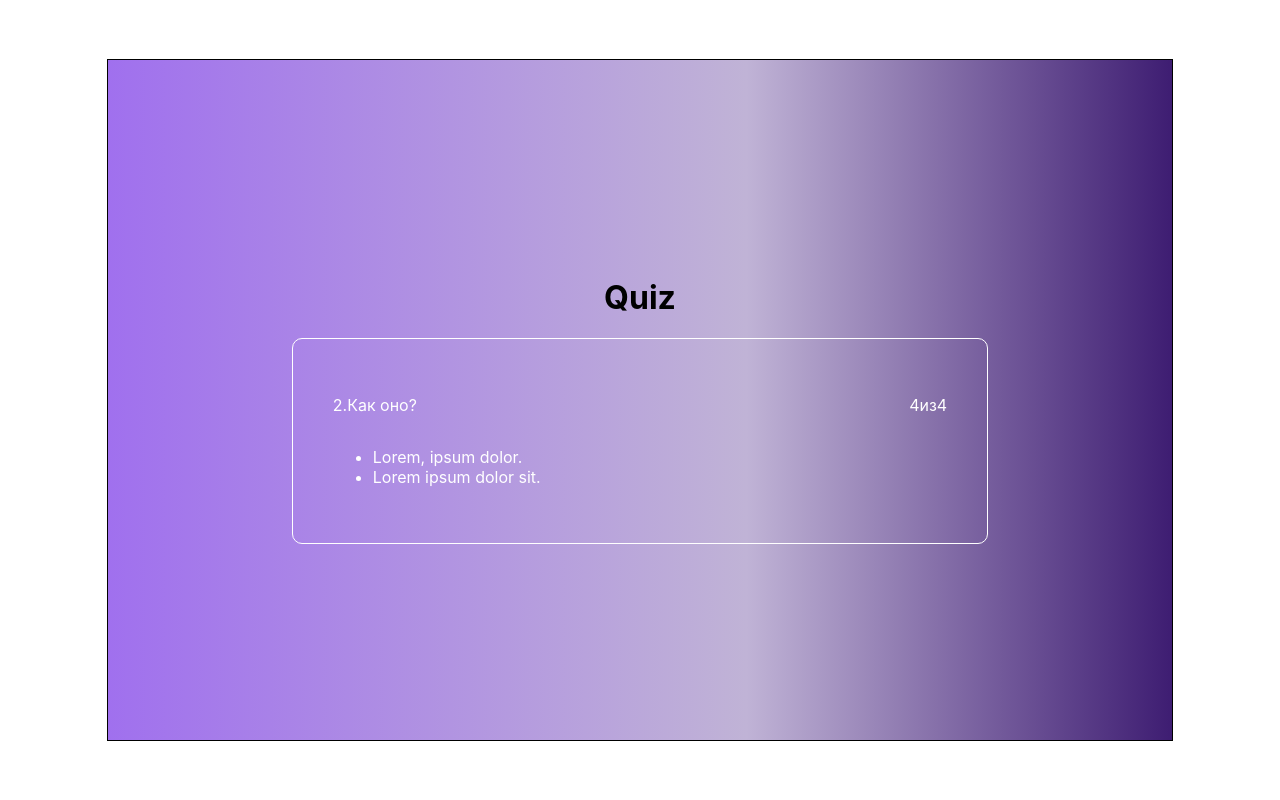
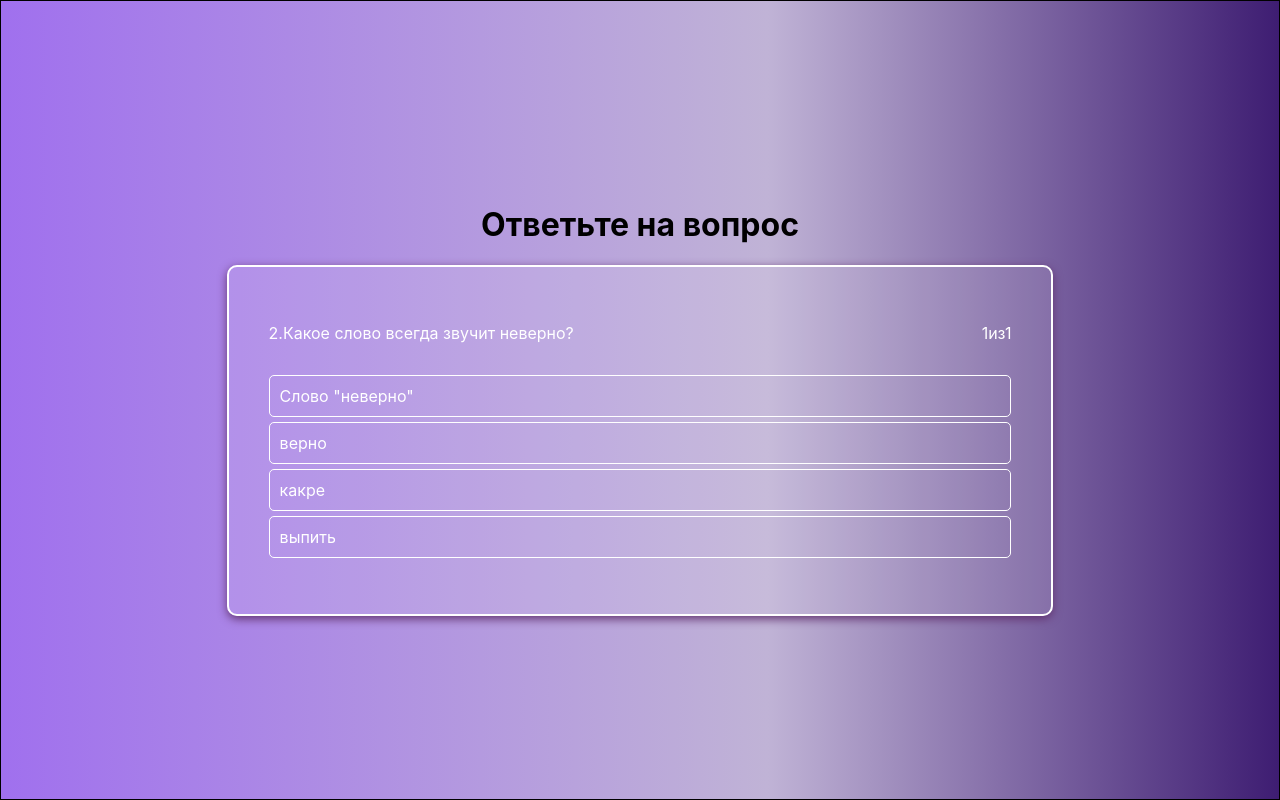
Before and after one commit to zotiken/react-vladilen-course, a React (Create React App) app: page / in a window 1280 px wide. Built offline with nearby package versions, Linux system fonts and the light colour scheme.

Commit message:
48 add component AnswList and children

```diff
--- a/src/components/ActiveQuiz.js
+++ b/src/components/ActiveQuiz.js
@@ -1,23 +1,22 @@
-import React from 'react';
-import classes from './ActiveQuiz.module.scss'
-export default function ActiveQuiz(props) {
+import React from "react";
+import classes from "./ActiveQuiz.module.scss";
+import AnswersList from "../components/AnswersList";
+export default function ActiveQuiz({ question, answers, current = 1,
+    total}) {
   return (
     <div className={classes.question}>
       <div className={classes.question_wrapper}>
         <p>
           <span>2.</span>
-          Как оно?
+          {question.text}
         </p>
         <p>
-          <span>4</span>
+          <span>{current}</span>
           из
-          <span>4</span>
+          <span>{total}</span>
         </p>
       </div>
-      <ul className={classes.answers_list}>
-        <li>Lorem, ipsum dolor.</li>
-        <li>Lorem ipsum dolor sit.</li>
-      </ul>
+      <AnswersList className={classes.answers_list} answers={answers} />
     </div>
   );
-};
+}
--- a/src/components/ActiveQuiz.module.scss
+++ b/src/components/ActiveQuiz.module.scss
@@ -1,9 +1,11 @@
 .question{
-  border: 1px solid #fff;
+  border: 2px solid #fff;
   border-radius: 10px;
   padding: 40px;
   width: 60%;
+  background-color: rgba($color: #fff, $alpha: .1);
   color: #fff;
+        box-shadow: 0 3px 10px rgb(98, 51, 112);
   &_wrapper{
 display: flex;
 justify-content: space-between;
--- /dev/null
+++ b/src/components/AnswersItem.js
@@ -0,0 +1,5 @@
+import React from "react";
+import classes from "./AnswersItem.module.scss";
+export default function ActiveQuiz({ toChildren }) {
+  return <li className={classes.answers_item}>{toChildren}</li>;
+}
--- /dev/null
+++ b/src/components/AnswersItem.module.scss
@@ -0,0 +1,16 @@
+.answers {
+  &_item {
+    text-decoration: none;
+    padding: 10px;
+    margin: 5px 0;
+    border-radius: 5px;
+    border: 1px solid #fff;
+    transition: 0.3s ease-in-out;
+
+    &:hover {
+      background-color: rgba($color: #fff, $alpha: 0.2);
+      transition: 0.3s ease-in-out;
+      box-shadow: 1px 1px 10px rgb(98, 51, 112);
+    }
+  }
+}
--- /dev/null
+++ b/src/components/AnswersList.js
@@ -0,0 +1,13 @@
+import React from "react";
+import classes from "../components/AnswersList.module.scss";
+import AnswersItem from "../components/AnswersItem";
+export default function AnswersList({ answers }) {
+  console.log(answers);
+  return (
+    <ol className={classes.answers_list}>
+      {answers.map((answer, i) => (
+        <AnswersItem toChildren={answer} key={i} />
+      ))}
+    </ol>
+  );
+}
--- /dev/null
+++ b/src/components/AnswersList.module.scss
@@ -0,0 +1,7 @@
+.answers {
+  &_list {
+    list-style: none;
+    padding: 0;
+    text-decoration: none;
+  }
+}
--- a/src/containers/Quiz.js
+++ b/src/containers/Quiz.js
@@ -1,15 +1,27 @@
-import React, { Component } from 'react'
-import classes from './Quiz.module.scss'
-import ActiveQuiz from '../components/ActiveQuiz'
+import React, { Component } from "react";
+import classes from "./Quiz.module.scss";
+import ActiveQuiz from "../components/ActiveQuiz";
 export default class Quiz extends Component {
   state = {
-    quiz:[]
-  }
+    quiz: [
+      {
+        question: { text: "Какое слово всегда звучит неверно?" },
+        answers: ['Слово "неверно"', "верно", "какре", "выпить"],
+      },
+    ],
+    current: 1,
+    total:  1
+  };
   render() {
     return (
       <div className={classes.container_quiz}>
-        <h1>Quiz</h1>
-        <ActiveQuiz/>
+        <h1>Ответьте на вопрос</h1>
+        <ActiveQuiz
+          question={this.state.quiz[this.state.current - 1].question}
+          answers={this.state.quiz[this.state.current - 1].answers}
+          current={this.state.current}
+          total={this.state.quiz.length}
+        />
       </div>
     );
   }
--- a/src/containers/Quiz.module.scss
+++ b/src/containers/Quiz.module.scss
@@ -1,4 +1,5 @@
-.container_quiz{
+.container_quiz {
+  box-sizing: border-box;
   background: linear-gradient(to right, rgb(160, 112, 238) 0%, rgb(192, 179, 214) 60%, rgb(62, 29, 114) 100%);
   border: 1px solid black;
   padding: 20px;
@@ -6,6 +7,6 @@
   align-items: center;
   justify-content: center;
   flex-direction: column;
-  width: 80%;
-  height: 80vh;
+  width: 100%;
+  height: 100vh;
 }
```
